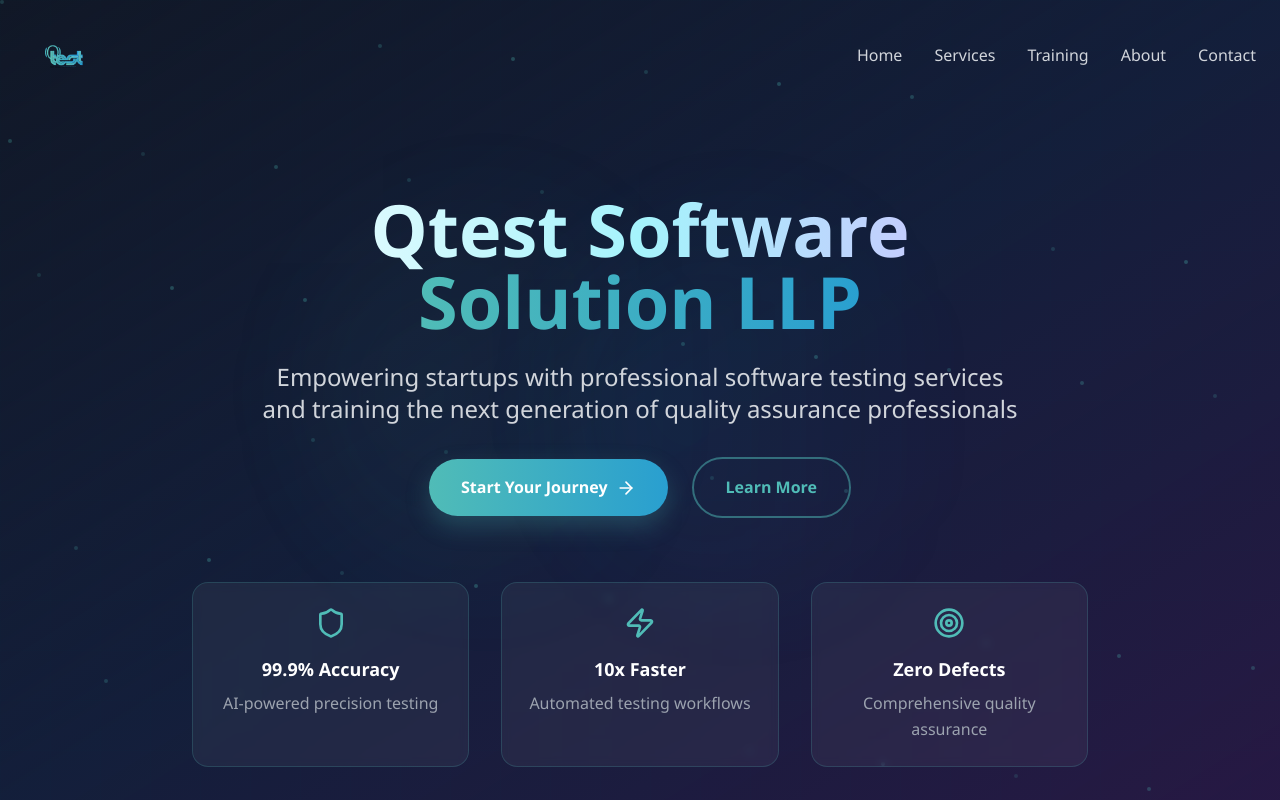
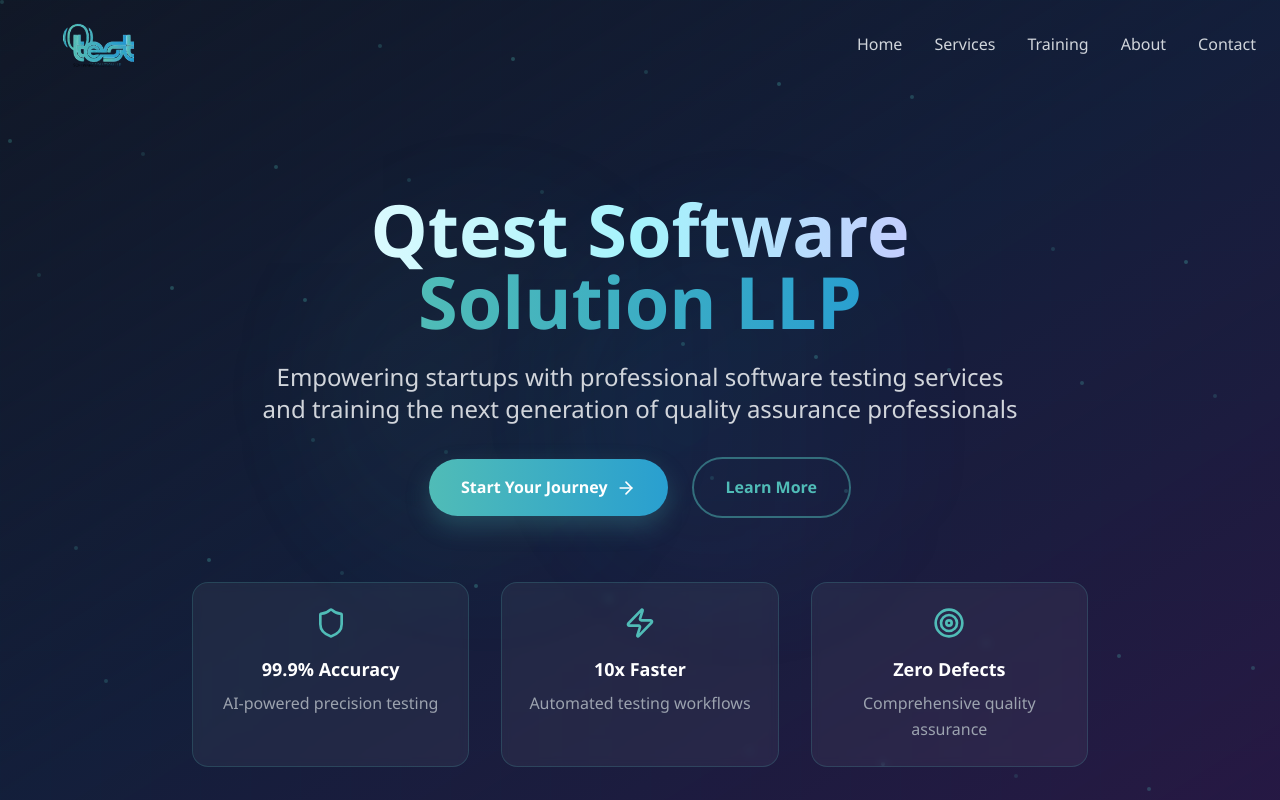
Before and after one commit to Qtest-Solutions/admin, a Next.js app: page / in a window 1280 px wide. Shown: the top 800 px of the page. Built offline with nearby package versions, Linux system fonts and the light colour scheme.

Commit message:
new changes

```diff
--- a/components/Header.tsx
+++ b/components/Header.tsx
@@ -25,7 +25,7 @@
     <header
       className={`fixed top-0 left-0 right-0 z-50 transition-all duration-300 ${
         isScrolled || isMenuOpen
-          ? "backdrop-blur-md bg-gray-900/80 border-b border-cyan-500/20"
+          ? "backdrop-blur-xs bg-gray-900/80 border-b border-cyan-500/20"
           : "bg-transparent"
       }`}
     >
@@ -42,7 +42,6 @@
               alt="Qtest Software Solution LLP logo"
               width={150}
               height={150}
-              className="w-16 h-16 md:w-20 md:h-20 rounded-lg object-contain flex-shrink-0"
             />
           </Link>
 
```
